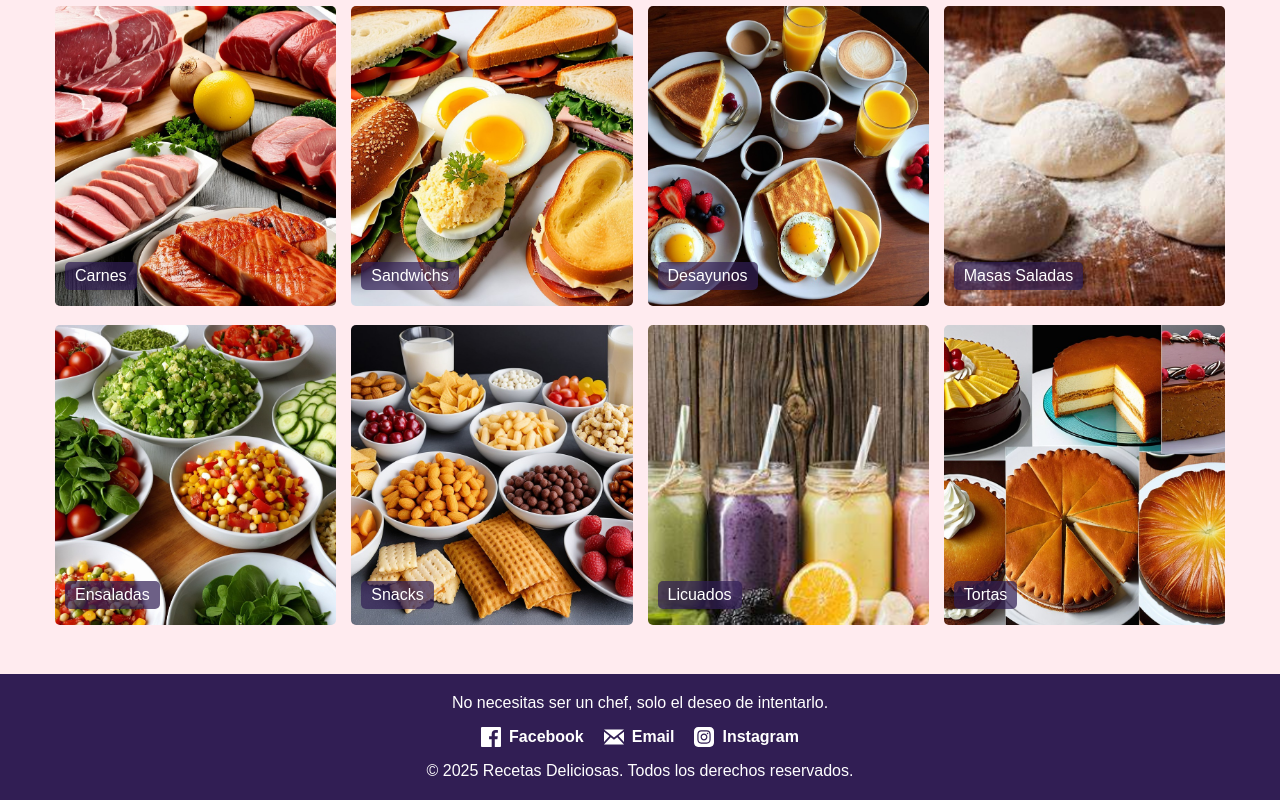
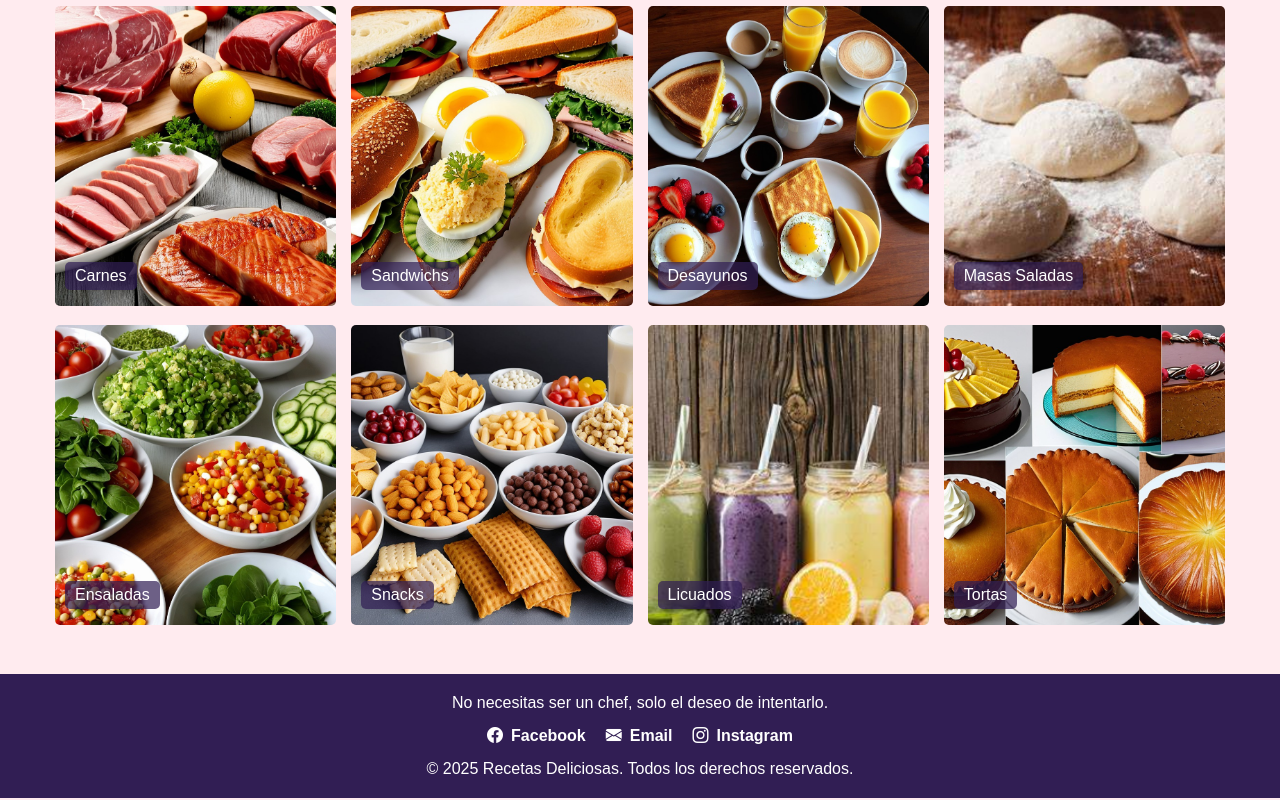
Before and after one commit to NadineEscobar/Recetando-SASS, a website: page index.html in a window 1280 px wide. Shown: the part 2207-3007 px from the top of the page. Drawn offline with nearby package versions, Linux system fonts and the light colour scheme.

Commit message:
Modificación de iconos

```diff
--- a/index.html
+++ b/index.html
@@ -246,10 +246,10 @@
         <footer>
             <p>No necesitas ser un chef, solo el deseo de intentarlo.</p>
             <div class="social-links">
-              <a href="#"><img src="./assets/iconFooter/iconmonstr-facebook-6.svg" alt="Facebook" />Facebook</a>
-              <a href="#"><img src="./assets/iconFooter/iconmonstr-email-1.svg" alt="Email" />Email</a>
-              <a href="#"><img src="./assets/iconFooter/iconmonstr-instagram-13.svg" alt="Instagram" />Instagram</a>
-            </div>
+                <a href="#"><i class="bi bi-facebook me-2"></i>Facebook</a>
+                <a href="#"><i class="bi bi-envelope-fill me-2"></i>Email</a>
+                <a href="#"><i class="bi bi-instagram me-2"></i>Instagram</a>
+              </div>
             <p>&copy; 2025 Recetas Deliciosas. Todos los derechos reservados.</p>
         </footer>
 
```
